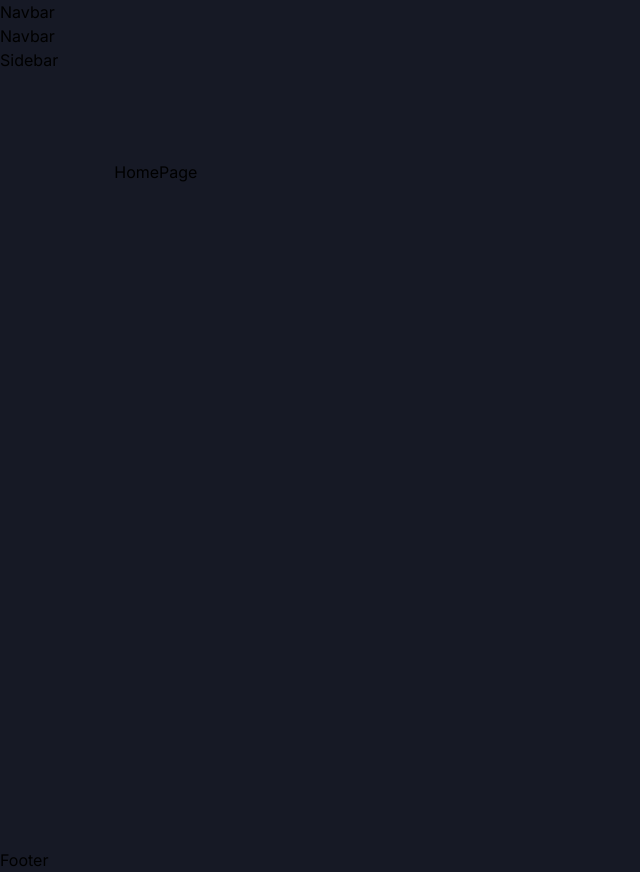
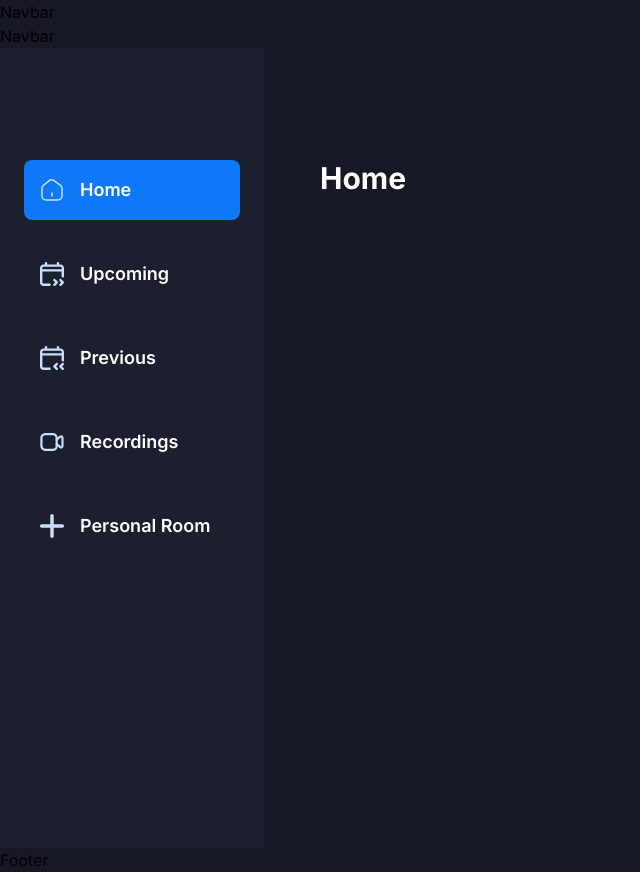
Before and after one commit to abhijeetpalanki/Whiz, a Next.js app: page / in a window 1280 px wide. Shown: the whole page, without its empty margins (0-640 px from the left). Built offline with nearby package versions, Linux system fonts and the light colour scheme.

Commit message:
sidebar component UI

```diff
--- a/app/(root)/(home)/layout.tsx
+++ b/app/(root)/(home)/layout.tsx
@@ -1,11 +1,13 @@
+import Navbar from "@/components/Navbar";
+import Sidebar from "@/components/Sidebar";
 import { ReactNode } from "react";
 
 const HomeLayout = ({ children }: { children: ReactNode }) => {
   return (
     <main className="relative">
-      Navbar
+      <Navbar />
       <div className="flex">
-        Sidebar
+        <Sidebar />
         <section className="flex min-h-screen flex-1 flex-col px-6 pb-6 pt-28 max-md:pb-14 sm:px-14">
           <div className="w-full">{children}</div>
         </section>
--- a/app/(root)/(home)/page.tsx
+++ b/app/(root)/(home)/page.tsx
@@ -1,7 +1,11 @@
 import React from "react";
 
 const HomePage = () => {
-  return <div>HomePage</div>;
+  return (
+    <section className="flex size-full flex-col gap-10 text-white">
+      <h1 className="text-3xl font-bold">Home</h1>
+    </section>
+  );
 };
 
 export default HomePage;
--- /dev/null
+++ b/app/(root)/(home)/personal-room/page.tsx
@@ -0,0 +1,9 @@
+const PersonalRoomPage = () => {
+  return (
+    <section className="flex size-full flex-col gap-10 text-white">
+      <h1 className="text-3xl font-bold">Personal Room</h1>
+    </section>
+  );
+};
+
+export default PersonalRoomPage;
--- /dev/null
+++ b/app/(root)/(home)/previous/page.tsx
@@ -0,0 +1,9 @@
+const PreviousPage = () => {
+  return (
+    <section className="flex size-full flex-col gap-10 text-white">
+      <h1 className="text-3xl font-bold">Previous</h1>
+    </section>
+  );
+};
+
+export default PreviousPage;
--- /dev/null
+++ b/app/(root)/(home)/recordings/page.tsx
@@ -0,0 +1,9 @@
+const RecordingsPage = () => {
+  return (
+    <section className="flex size-full flex-col gap-10 text-white">
+      <h1 className="text-3xl font-bold">Recordings</h1>
+    </section>
+  );
+};
+
+export default RecordingsPage;
--- /dev/null
+++ b/app/(root)/(home)/upcoming/page.tsx
@@ -0,0 +1,9 @@
+const UpcomingPage = () => {
+  return (
+    <section className="flex size-full flex-col gap-10 text-white">
+      <h1 className="text-3xl font-bold">Upcoming</h1>
+    </section>
+  );
+};
+
+export default UpcomingPage;
--- /dev/null
+++ b/components/Navbar.tsx
@@ -0,0 +1,7 @@
+import React from "react";
+
+const Navbar = () => {
+  return <div>Navbar</div>;
+};
+
+export default Navbar;
--- /dev/null
+++ b/components/Sidebar.tsx
@@ -0,0 +1,48 @@
+"use client";
+
+import { SidebarLinks } from "@/constants";
+import { cn } from "@/lib/utils";
+import Image from "next/image";
+import Link from "next/link";
+import { usePathname } from "next/navigation";
+import React from "react";
+
+const Sidebar = () => {
+  const pathname = usePathname();
+
+  return (
+    <section className="sticky left-0 top-0 flex h-screen w-fit flex-col justify-between bg-dark-1 p-6 pt-28 text-white max-sm:hidden lg:w-[264px]">
+      <div className="flex flex-1 flex-col gap-6">
+        {SidebarLinks.map((link) => {
+          const isActive =
+            pathname === link.route || pathname.startsWith(link.route);
+
+          return (
+            <Link
+              href={link.route}
+              key={link.label}
+              className={cn(
+                "flex gap-4 items-center p-4 rounded-lg justify-start",
+                {
+                  "bg-blue-1": isActive,
+                }
+              )}
+            >
+              <Image
+                src={link.imgUrl}
+                alt={link.label}
+                width={24}
+                height={24}
+              />
+              <p className="text-lg font-semibold max-lg:hidden">
+                {link.label}
+              </p>
+            </Link>
+          );
+        })}
+      </div>
+    </section>
+  );
+};
+
+export default Sidebar;
--- /dev/null
+++ b/constants/index.ts
@@ -0,0 +1,27 @@
+export const SidebarLinks = [
+  {
+    label: "Home",
+    route: "/",
+    imgUrl: "/icons/Home.svg",
+  },
+  {
+    label: "Upcoming",
+    route: "/upcoming",
+    imgUrl: "/icons/upcoming.svg",
+  },
+  {
+    label: "Previous",
+    route: "/previous",
+    imgUrl: "/icons/previous.svg",
+  },
+  {
+    label: "Recordings",
+    route: "/recordings",
+    imgUrl: "/icons/Video.svg",
+  },
+  {
+    label: "Personal Room",
+    route: "/personal-room",
+    imgUrl: "/icons/add-personal.svg",
+  },
+];
```
